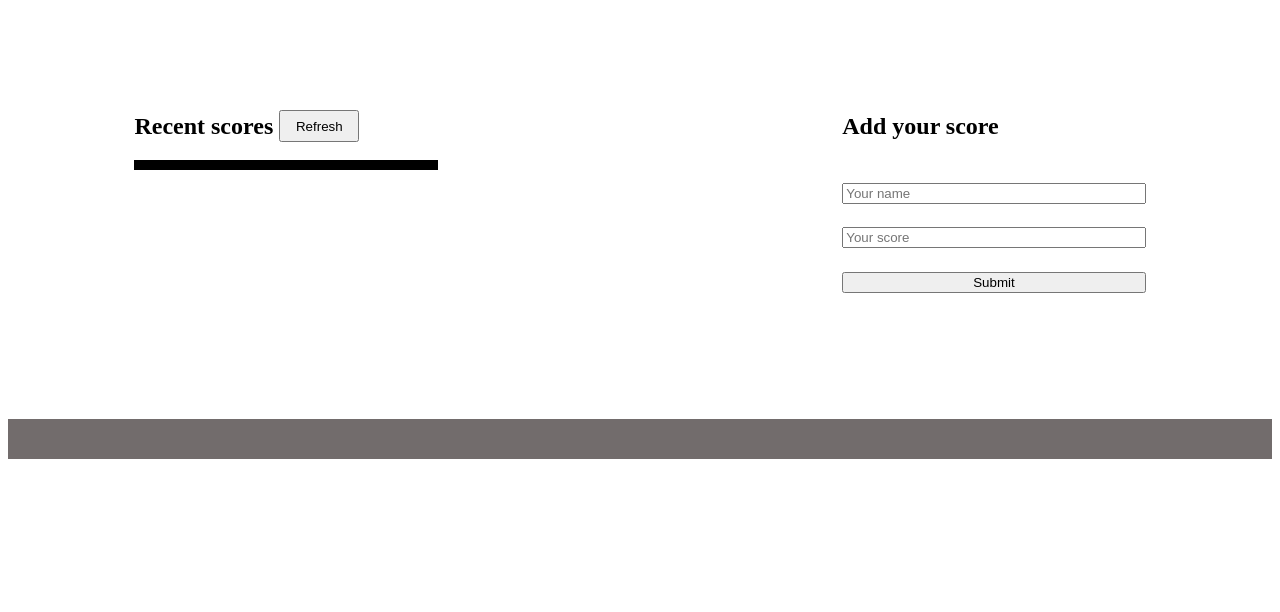
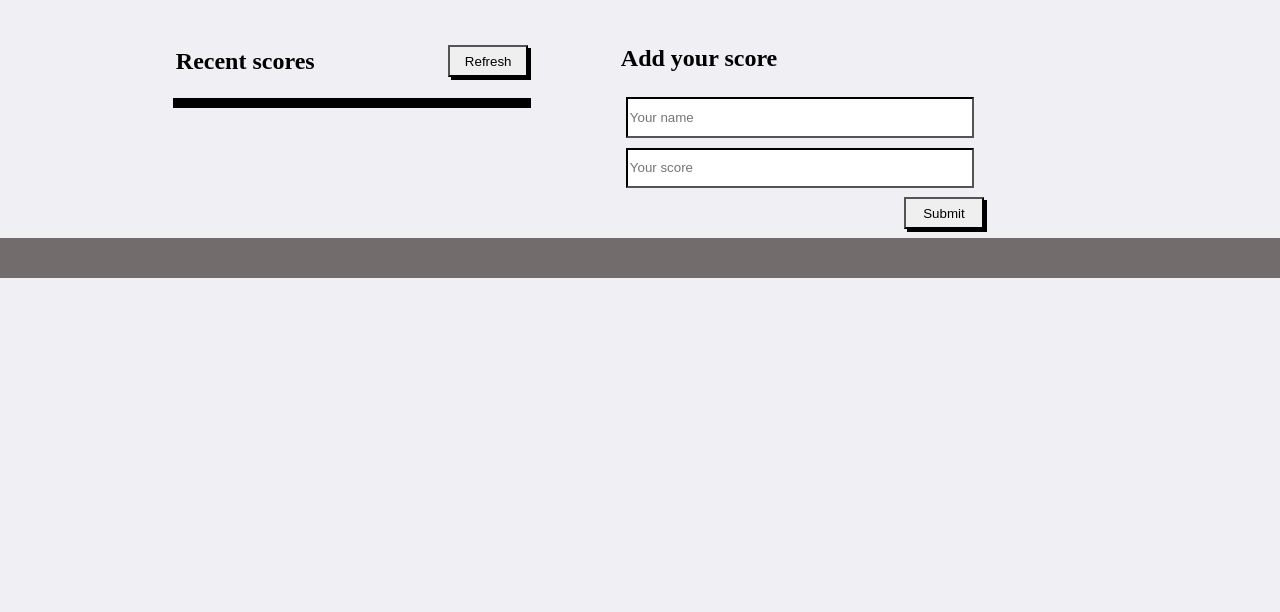
Before and after one commit to Daniel-Kigozi/Leaderboard, a website built with webpack: page src/index.html in a window 1280 px wide. Shown: the part 188-800 px from the top of the page. Built offline with nearby package versions, Linux system fonts and the light colour scheme; no server answers.

Commit message:
added styling to style.css

```diff
--- a/src/style.css
+++ b/src/style.css
@@ -1,3 +1,9 @@
+body {
+  margin: 0px;
+  background-color: rgb(240, 240, 244);
+
+}
+
 nav p {
   text-align: center;
 }
@@ -5,27 +11,35 @@ nav p {
 nav {
   background-color: rgb(114, 108, 108);
   height: 10vh;
+
 }
 
 .scores-add {
   display: flex;
-  margin: 10%;
-  justify-content: space-between;
+  margin:auto 20% 1% 10%;
+  justify-content: space-around;
+
 }
 
 .recent-scores {
-  width: 30%;
+  width: 40%;
 }
 
 .mydescription {
   display: flex;
   align-items: center;
+  justify-content: space-between;
+  padding: 3px;
+
 }
 
 #btnrefresh {
   height: 2rem;
   width: 5rem;
   margin-left: 2%;
+  box-shadow: 3px 3px;
+  border-color: black;
+
 }
 
 .result-scored p {
@@ -44,16 +58,33 @@ nav {
 .addresults {
   display: flex;
   flex-direction: column;
-  width: 30%;
+  width: 40%;
   justify-content: space-between;
   height: 25vh;
 }
 
 h1 {
-  margin-left: 135px;
+  margin: 40px 40px 40px 90px;
+
+
 }
 
 footer {
   background-color: rgb(114, 108, 108);
   height: 5vh;
 }
+input {
+  height: 100px;
+  margin: 5px;
+  border-color: black;
+}
+#submit {
+  height: 5rem;
+  width: 5rem;
+  box-shadow: 3px 3px;
+  border-color: black;
+  position:relative;
+  top: 2%;
+  left: 79%;
+
+}
```
